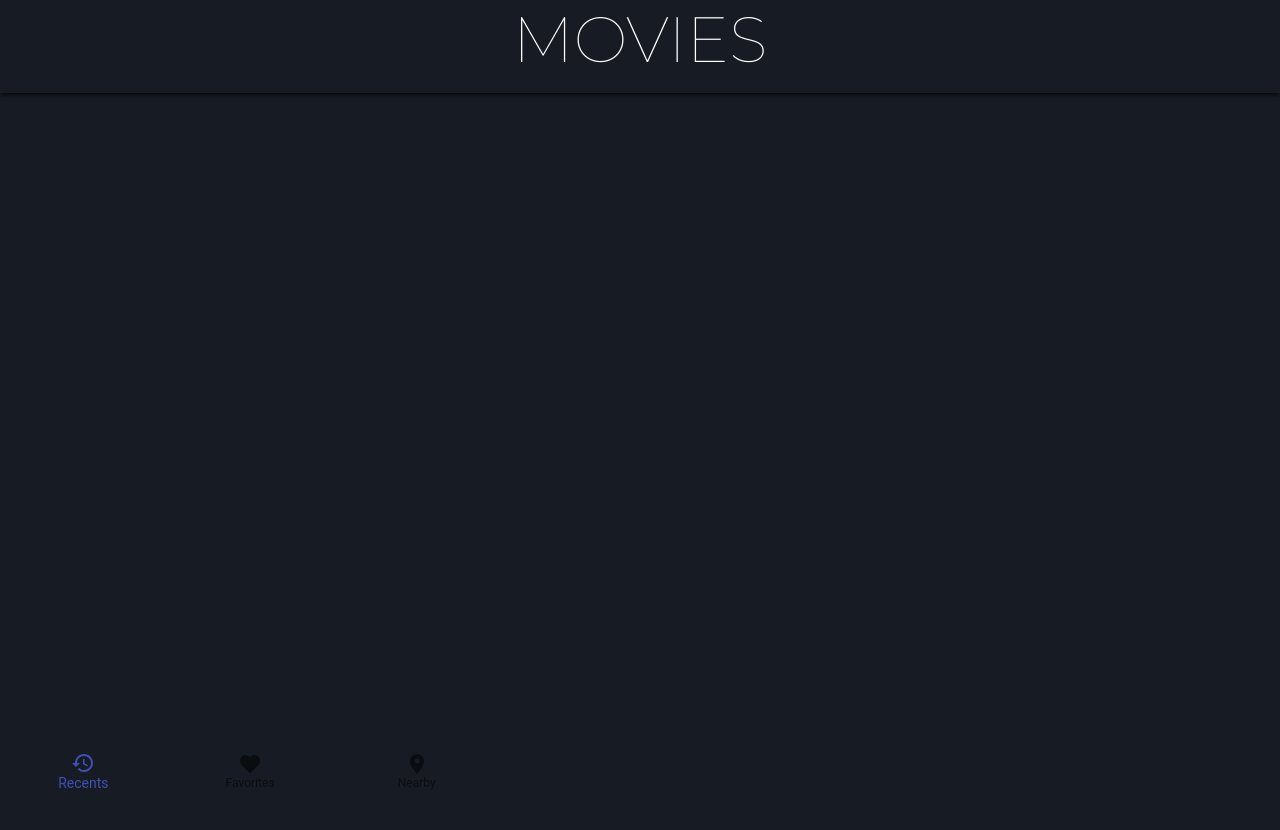
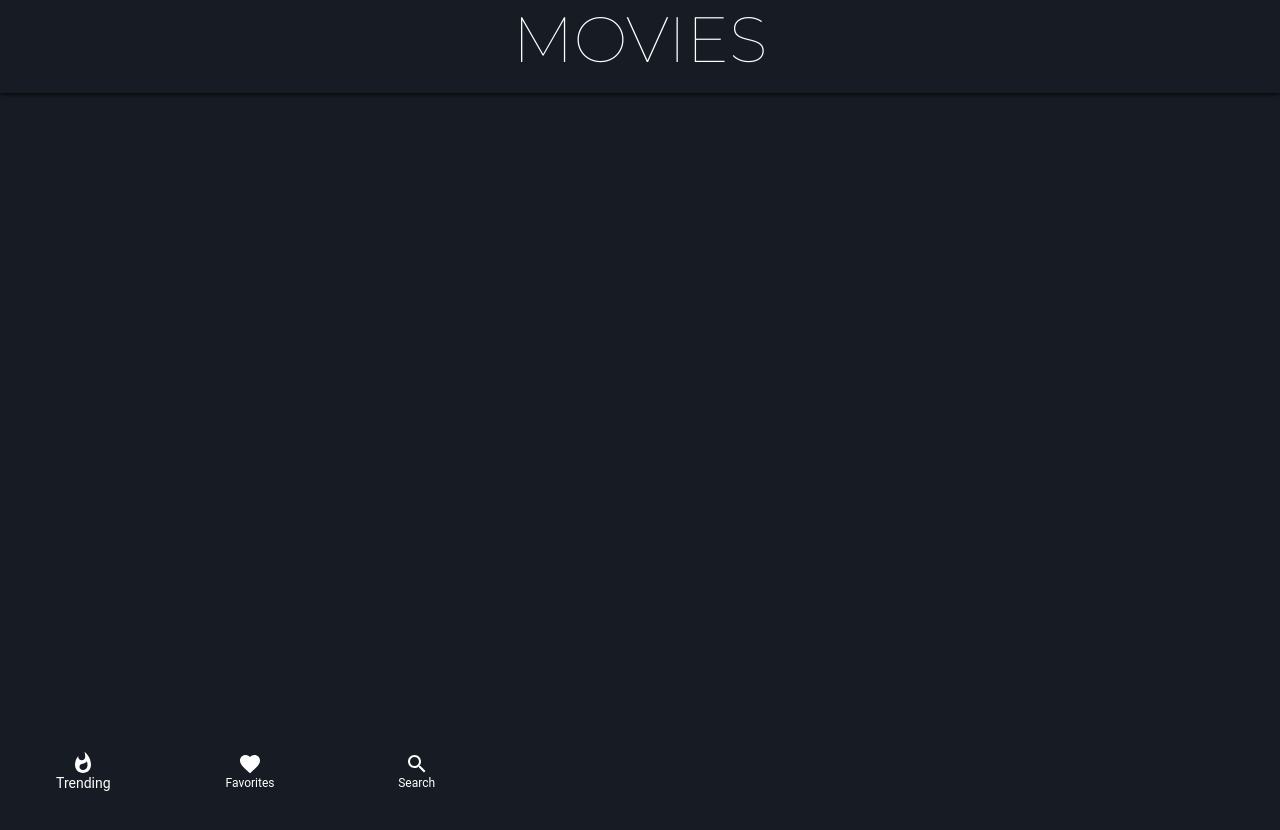
Before and after one commit to Tigran-Khanaghyan/movies-blog, a React (Create React App) app: page / in a window 1280 px wide. Shown: the top 830 px of the page. Built offline with nearby package versions, Linux system fonts and the light colour scheme.

Commit message:
docs(navbar): add bottom navba

```diff
--- a/src/components/BottomNav/BottomNav.jsx
+++ b/src/components/BottomNav/BottomNav.jsx
@@ -2,9 +2,10 @@ import React from "react";
 import { makeStyles } from "@material-ui/core/styles";
 import BottomNavigation from "@material-ui/core/BottomNavigation";
 import BottomNavigationAction from "@material-ui/core/BottomNavigationAction";
-import RestoreIcon from "@material-ui/icons/Restore";
 import FavoriteIcon from "@material-ui/icons/Favorite";
-import LocationOnIcon from "@material-ui/icons/LocationOn";
+import WhatshotIcon from '@material-ui/icons/Whatshot';
+import SearchIcon from '@material-ui/icons/Search';
+
 
 const useStyles = makeStyles({
   root: {
@@ -29,9 +30,9 @@ export default function SimpleBottomNavigation() {
       showLabels
       className={classes.root}
     >
-      <BottomNavigationAction label="Recents" icon={<RestoreIcon />} />
-      <BottomNavigationAction label="Favorites" icon={<FavoriteIcon />} />
-      <BottomNavigationAction label="Nearby" icon={<LocationOnIcon />} />
+      <BottomNavigationAction style ={{color: "white"}} label="Trending" icon={<WhatshotIcon />} />
+      <BottomNavigationAction style ={{color: "white"}} label="Favorites" icon={<FavoriteIcon />} />
+      <BottomNavigationAction style ={{color: "white"}} label="Search" icon={<SearchIcon />} />
     </BottomNavigation>
   );
 }
```
